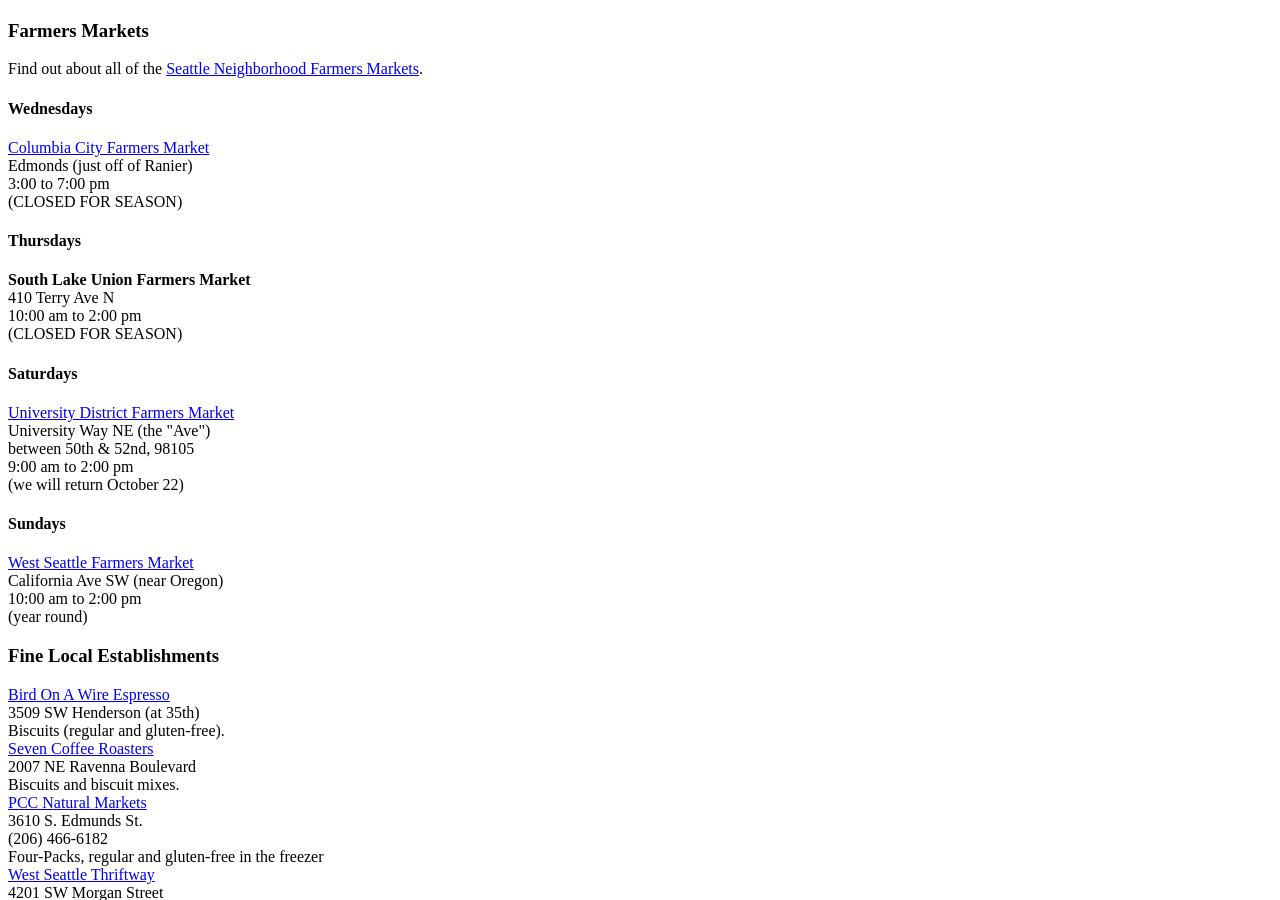
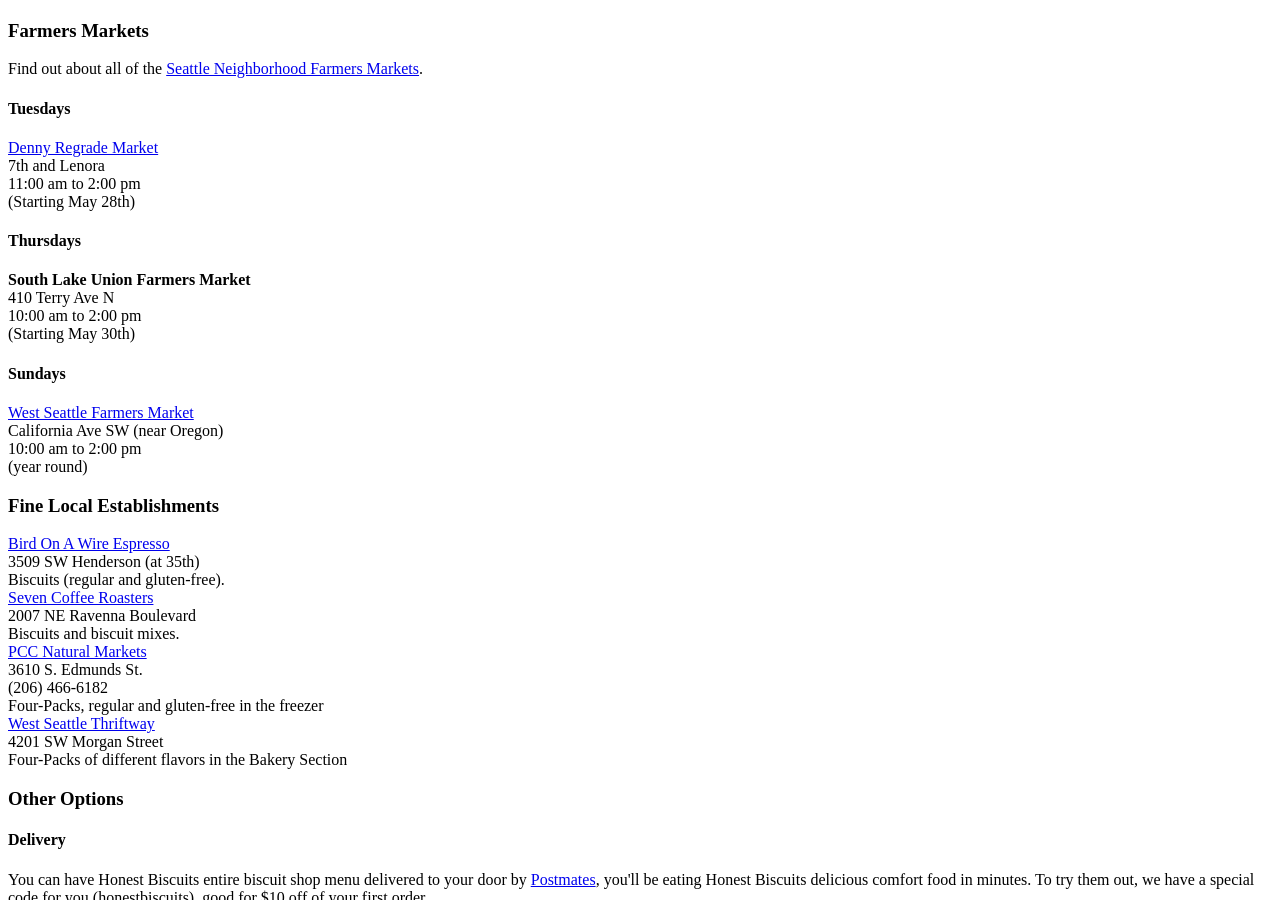
Before and after one commit to honestbiscuits/honestbiscuits, a Gatsby site: page /find-buy in a window 1280 px wide. Shown: the part 873-1773 px from the top of the page. Built offline with nearby package versions, Linux system fonts and the light colour scheme; Gatsby itself is replaced by a stand-in of ours.

Commit message:
Update Farmers Market Hours

```diff
--- a/src/pages/find-buy/index.md
+++ b/src/pages/find-buy/index.md
@@ -22,36 +22,31 @@
 
 <div class="row my-3">
   <div class="col-5 mx-auto">
-    <h4>Wednesdays</h4>
-    <a href="https://seattlefarmersmarkets.org/markets/columbia-city">Columbia City Farmers Market</a><br>
-    Edmonds (just off of Ranier)<br>
-    3:00 to 7:00 pm<br>
-    (CLOSED FOR SEASON)
+    <h4>Tuesdays</h4>
+    <a href="http://pikeplacemarket.org/events/denny-regrade-market">Denny Regrade Market</a><br>
+	7th and Lenora<br>
+    11:00 am to 2:00 pm<br>
+    (Starting May 28th)
   </div>
+
   <div class="col-5 mx-auto">
     <h4>Thursdays</h4>
     <strong>South Lake Union Farmers Market</strong><br>
     410 Terry Ave N<br>
     10:00 am to 2:00 pm<br>
-    (CLOSED FOR SEASON)
+    (Starting May 30th)
   </div>
 </div>
 
 <div class="row my-3">
-  <div class="col-5 mx-auto">
-    <h4>Saturdays</h4>
-    <a href="http://seattlefarmersmarkets.org/markets/u-district">University District Farmers Market</a><br>
-    University Way NE (the "Ave")<br>
-    between 50th & 52nd, 98105<br>
-    9:00 am to 2:00 pm<br>
-    (we will return October 22)<br>
-  </div>
   <div class="col-5 mx-auto">
     <h4>Sundays</h4>
     <a href="https://seattlefarmersmarkets.org/markets/west-seattle">West Seattle Farmers Market</a><br>
     California Ave SW (near Oregon)<br>
     10:00 am to 2:00 pm<br>
     (year round)<br>
+  </div>
+  <div class="col-5 mx-auto">
   </div>
 </div>
 
```
